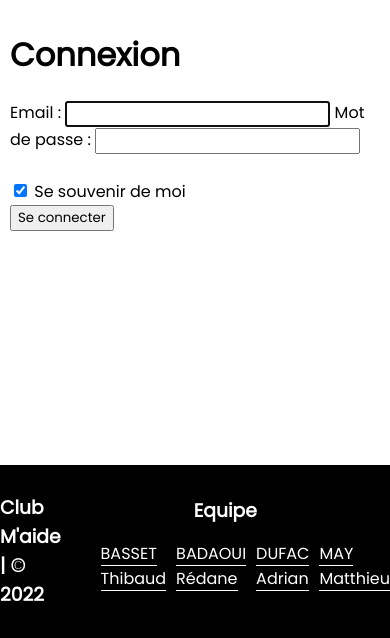
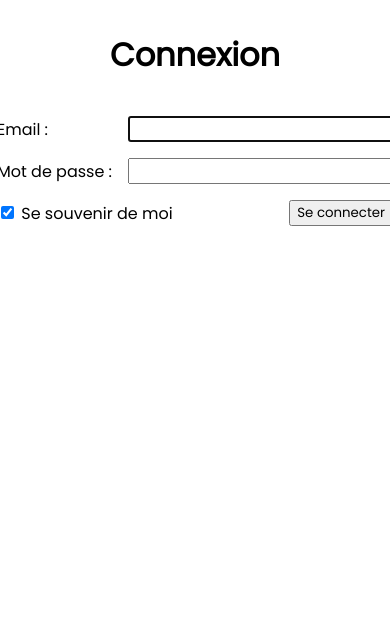
Before and after one commit to adriandufac/ClubMAide, a Symfony app: template templates/security/login.html.twig in a window 390 px wide. Shown: the part 206-844 px from the top of the page. Run offline with Twig, Linux system fonts and the light colour scheme; the template is opened without the code that fills it, so the values that code supplies are empty; some libraries are stand-ins or nearby versions; grey boxes are pictures that could not be loaded.

Commit message:
update css
responsive premiere partie

```diff
--- a/public/css/base.css
+++ b/public/css/base.css
@@ -7,12 +7,12 @@ main{
     margin: 10px;
 }
 footer{
+    display: none;
     position: absolute;
     padding-top: 10px;
     padding-bottom: 10px;
     bottom: 0;
     width: 100%;
-    display: flex;
     flex-direction: row;
     justify-content: space-evenly;
     align-items: center;
--- /dev/null
+++ b/public/css/login.css
@@ -0,0 +1,37 @@
+@media (max-width: 768px) {
+    form{
+        height: 100%;
+    }
+    html{
+        min-height: 100vh;
+    }
+    body{
+        height: 100%;
+    }
+}
+
+
+form{
+    display: flex;
+    flex-direction: column;
+    justify-content: center;
+    align-items: center;
+    height: 100%;
+}
+
+.box{
+    display: flex;
+    flex-direction: column;
+    justify-content: center;
+    align-items: center;
+    width: max-content;
+    gap: 1em;
+}
+.mail, .password, .buttons{
+    display: flex;
+    flex-direction: row;
+    justify-content: space-between;
+    align-items: center;
+    gap : 1em;
+    width: 100%;
+}
--- a/public/js/filtrageAccueil.js
+++ b/public/js/filtrageAccueil.js
@@ -29,7 +29,7 @@ let isInscrit = document.getElementById('accueil_filtrage_form_isInscrit');
 let isPasInscrit = document.getElementById('accueil_filtrage_form_isPasInscrit');
 let isPassees = document.getElementById('accueil_filtrage_form_sortiesPassees');
 
-let search = document.getElementById('accueil_filtrage_form_nom_sortie');
+let search = document.getElementById('accueil_filtrage_form_nom_sortie');trine
 let campusBar = document.getElementById('accueil_filtrage_form_campus');
 let dateRechercheDebut = document.getElementById('accueil_filtrage_form_date_debut');
 let dateRechercheFin = document.getElementById('accueil_filtrage_form_date_fin');
--- a/templates/base.html.twig
+++ b/templates/base.html.twig
@@ -29,7 +29,7 @@
     <footer>
         <h3>Club M'aide | &copy; 2022 </h3>
         <div class="team">
-            <h3>Equipe</h3>
+            <h3>Team</h3>
             <ul>
                 <li><a href="#">BASSET Thibaud</a></li>
                 <li><a href="#">BADAOUI Rédane</a></li>
--- a/templates/security/login.html.twig
+++ b/templates/security/login.html.twig
@@ -2,10 +2,11 @@
 
 {% block title %}Connexion | {{ parent() }}{% endblock %}
 
+{% block stylesheets %}
+    <link rel="stylesheet" href="{{ asset('css/login.css') }}">
+{% endblock %}
+
 {% block body %}
-
-
-
 
 <form method="post">
 
@@ -14,33 +15,39 @@
             Bienvenue sur Club m'aide' {{ app.user.userIdentifier }}, <a href="{{ path('app_logout') }}">Logout</a>
         </div>
     {% endif %}
-
+    <div class="box">
         <h1 class="h3 mb-3 font-weight-normal">Connexion</h1>
         {% if error %}
             <div class="alert alert-danger" style="color:#FF0000">{{ error.messageKey|trans(error.messageData, 'security') }}</div> <br>
         {% endif %}
+        <div class="mail">
             <label for="inputEmail">Email : </label>
             <input type="email" value="{{ last_username }}" name="email" id="inputEmail" class="form-control" autocomplete="email" required autofocus>
+        </div>
+        <div class="password">
             <label for="inputPassword">Mot de passe :</label>
             <input type="password" name="password" id="inputPassword" class="form-control" autocomplete="current-password" required>
+        </div>
         <input type="hidden" name="_csrf_token"
                value="{{ csrf_token('authenticate') }}"
         >
+        <div class="buttons">
+            <label>
+                <input type="checkbox" name="_remember_me" checked> Se souvenir de moi
+            </label>
+            <button class="btn btn-lg btn-primary" type="submit">
+                Se connecter
+            </button>
+        </div>
+    </div>
+
 
     {#
         Uncomment this section and add a remember_me option below your firewall to activate remember me functionality.
         See https://symfony.com/doc/current/security/remember_me.html
     #}
 
-        <br><br><div class="checkbox mb-3">
-            <label>
-                <input type="checkbox" name="_remember_me" checked> Se souvenir de moi
-            </label>
-        </div>
 
 
-    <button class="btn btn-lg btn-primary" type="submit">
-        Se connecter
-    </button>
 </form>
 {% endblock %}
--- a/templates/sortie/show.html.twig
+++ b/templates/sortie/show.html.twig
@@ -83,6 +83,9 @@
         {% if sortie.etat.libelle != 'Annulée' %}
         <div class="list-users">
             <h2>Liste des participants inscrits :</h2>
+            {% if sortie.usersInscrits.count < 1  %}
+                <h2>Aucun participant inscrit</h2>
+            {% else %}
             <div class="line">
                 <h2>Pseudo</h2>
                 <h2>Nom</h2>
@@ -97,6 +100,7 @@
                     </div>
                 </div>
             {% endfor %}
+            {% endif %}
         </div>
         {% endif %}
     </div>
```
Also changed, not shown: public/css/index.css (+24 -0 lines), public/css/show_sortie.css (+17 -0 lines), templates/main/index.html.twig (+14 -0 lines). Lines whose indentation alone changed are shown as unchanged.
